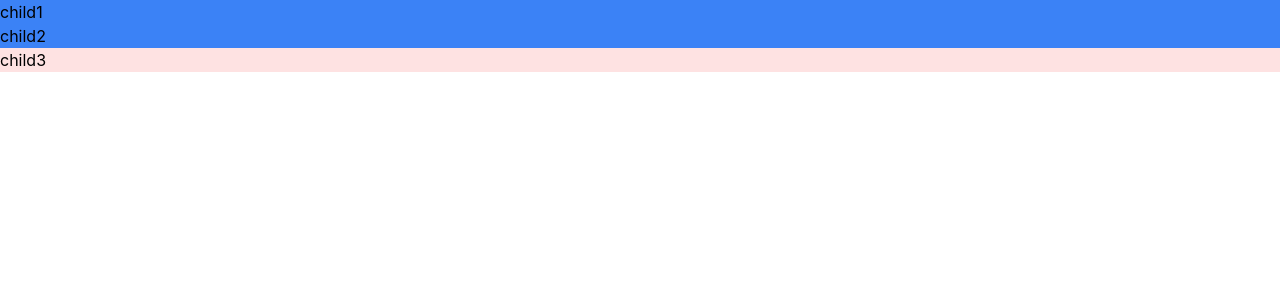
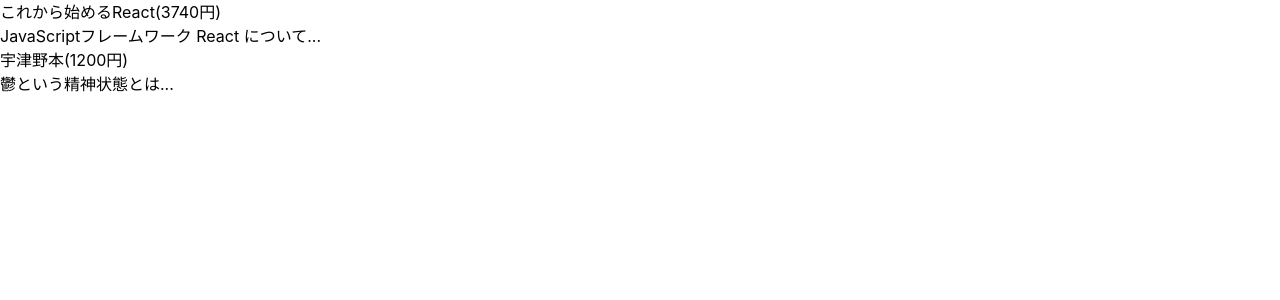
Before and after one commit to yadac/my-react, a React (Create React App) app: page / in a window 1280 px wide. Shown: the top 300 px of the page. Built offline with nearby package versions, Linux system fonts and the light colour scheme.

Commit message:
feat:レンダープロップスの練習

```diff
--- /dev/null
+++ b/src/components/ListTemplate.js
@@ -0,0 +1,14 @@
+import React from 'react'
+import books from '../models/book'
+
+export default function ListTemplate({ render }) {
+    return (
+        <dl>
+            {books.map(book => (
+                <React.Fragment key={book.isbn}>
+                    {render(book)}
+                </React.Fragment>
+            ))}
+        </dl>
+    )
+}
--- a/src/index.js
+++ b/src/index.js
@@ -2,15 +2,25 @@
 import ReactDOM from 'react-dom/client';
 import './index.css';
 import reportWebVitals from './reportWebVitals';
-import StyledPanel from './components/StyledPanel';
+import ListTemplate from './components/ListTemplate';
 
 const root = ReactDOM.createRoot(document.getElementById('root'));
 root.render(
   <React.StrictMode>
-    <StyledPanel>
-      <p>child1</p>
-      <p>child2</p>
-    </StyledPanel>
+    <ListTemplate render=
+      {
+        elem => (
+          <>
+            <dt>
+              <a href={`https://wings.msn.to/books/${elem.isbn}/${elem.isbn}.jpg`}>
+                {elem.title}({elem.price}円)
+              </a>
+            </dt>
+            <dd>{elem.summary}</dd>
+          </>
+        )
+      }
+    />
   </React.StrictMode>
 );
 
```
